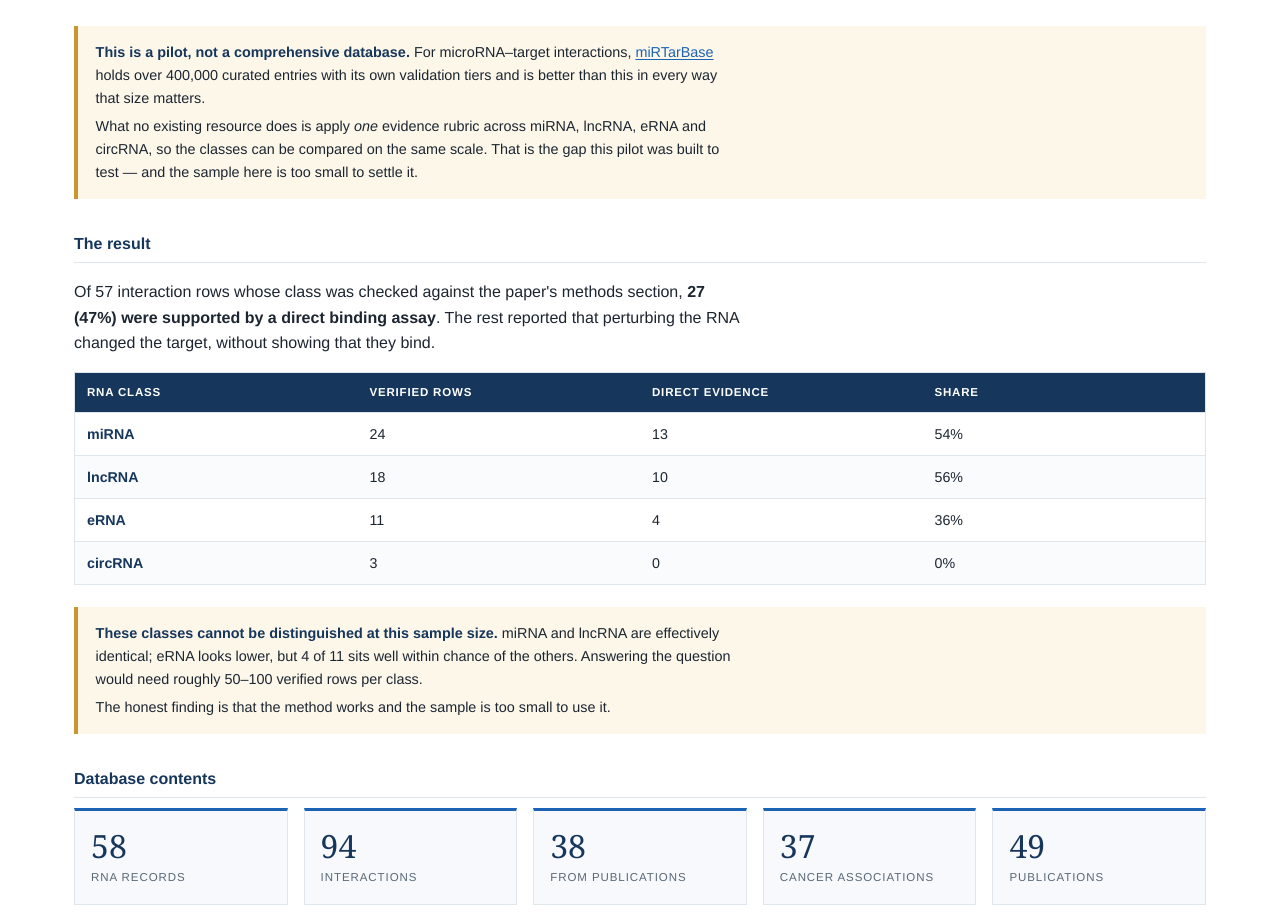
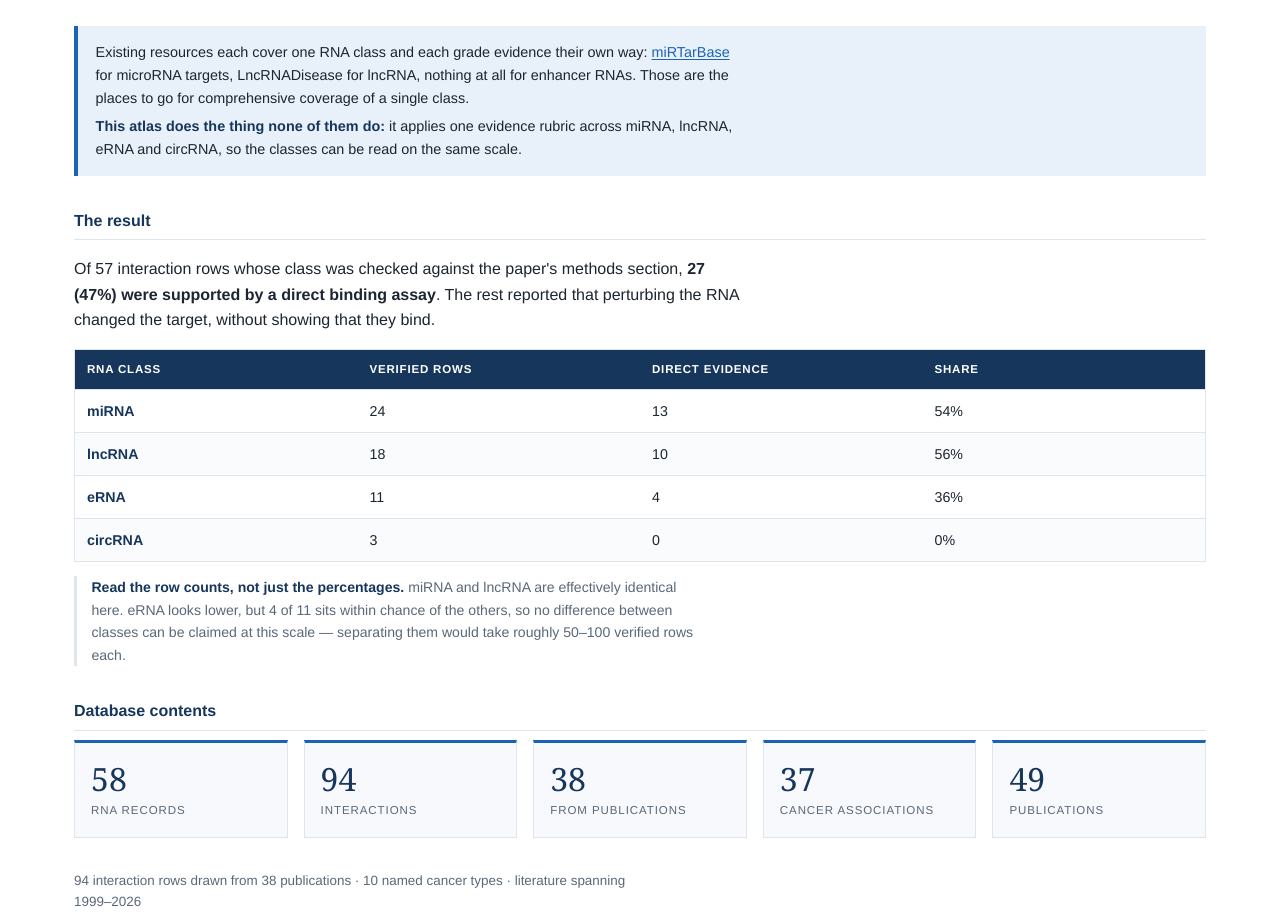
Before and after one commit to potenty/cancer-regulatory-rna-atlas, a plain HTML site: page website/index.html in a window 1280 px wide. Shown: the part 382-1298 px from the top of the page. Drawn offline with Linux system fonts and the light colour scheme.

Commit message:
Reframe the scope note: state what this does, not what it lacks
The previous version conceded inferiority to miRTarBase three times on one screen,
which oversold the limitation and undersold the work. Scope and self-deprecation are
different things.

Now: existing resources each cover one class and grade evidence their own way; this
one applies a single rubric across four classes, which none of them do. Same facts,
stated as a capability.

The sample-size caveat stays, because it is attached to figures the page presents.
An eRNA share of 36 percent, shown without the 11-row denominator, invites a
conclusion the data does not support. It is now a note beside the table rather than
a warning box.

Co-Authored-By: Claude Opus 5 <noreply@anthropic.com>
Claude-Session: https://claude.ai/code/session_01XSfax9gcPAFTeJgsV8AHqf

```diff
--- a/website/index.html
+++ b/website/index.html
@@ -38,14 +38,13 @@
     claims, and a pilot applying it to 131 curated records across four RNA classes.
   </p>
 
-  <div class="notice caution">
-    <p><strong>This is a pilot, not a comprehensive database.</strong> For microRNA&ndash;target
-      interactions, <a href="https://mirtarbase.cuhk.edu.cn/" target="_blank" rel="noopener">miRTarBase</a>
-      holds over 400,000 curated entries with its own validation tiers and is better than this in
-      every way that size matters.</p>
-    <p>What no existing resource does is apply <em>one</em> evidence rubric across miRNA, lncRNA,
-      eRNA and circRNA, so the classes can be compared on the same scale. That is the gap this
-      pilot was built to test &mdash; and the sample here is too small to settle it.</p>
+  <div class="notice">
+    <p>Existing resources each cover one RNA class and each grade evidence their own way:
+      <a href="https://mirtarbase.cuhk.edu.cn/" target="_blank" rel="noopener">miRTarBase</a> for
+      microRNA targets, LncRNADisease for lncRNA, nothing at all for enhancer RNAs. Those are the
+      places to go for comprehensive coverage of a single class.</p>
+    <p><strong>This atlas does the thing none of them do:</strong> it applies one evidence rubric
+      across miRNA, lncRNA, eRNA and circRNA, so the classes can be read on the same scale.</p>
   </div>
 
   <h3>The result</h3>
@@ -65,12 +64,10 @@
     </table>
   </div>
 
-  <div class="notice caution">
-    <p><strong>These classes cannot be distinguished at this sample size.</strong> miRNA and
-      lncRNA are effectively identical; eRNA looks lower, but 4 of 11 sits well within chance of
-      the others. Answering the question would need roughly 50&ndash;100 verified rows per class.</p>
-    <p>The honest finding is that the method works and the sample is too small to use it.</p>
-  </div>
+  <p class="caveat"><strong>Read the row counts, not just the percentages.</strong> miRNA and
+    lncRNA are effectively identical here. eRNA looks lower, but 4 of 11 sits within chance of the
+    others, so no difference between classes can be claimed at this scale &mdash; separating them
+    would take roughly 50&ndash;100 verified rows each.</p>
 
   <h3>Database contents</h3>
   <div class="stats" id="home-stats"></div>
--- a/website/styles.css
+++ b/website/styles.css
@@ -550,3 +550,14 @@ thead th { white-space: normal; }
   white-space: nowrap;
   cursor: help;
 }
+
+/* A caveat tied to a specific figure: present and legible, but not a warning box. */
+.caveat {
+  font-size: 0.88rem;
+  color: var(--ink-soft);
+  border-left: 3px solid var(--rule);
+  padding-left: 0.9rem;
+  margin: 0.9rem 0 0;
+  max-width: 80ch;
+}
+.caveat strong { color: var(--navy); }
```
Also changed, not shown: 2 other files.
